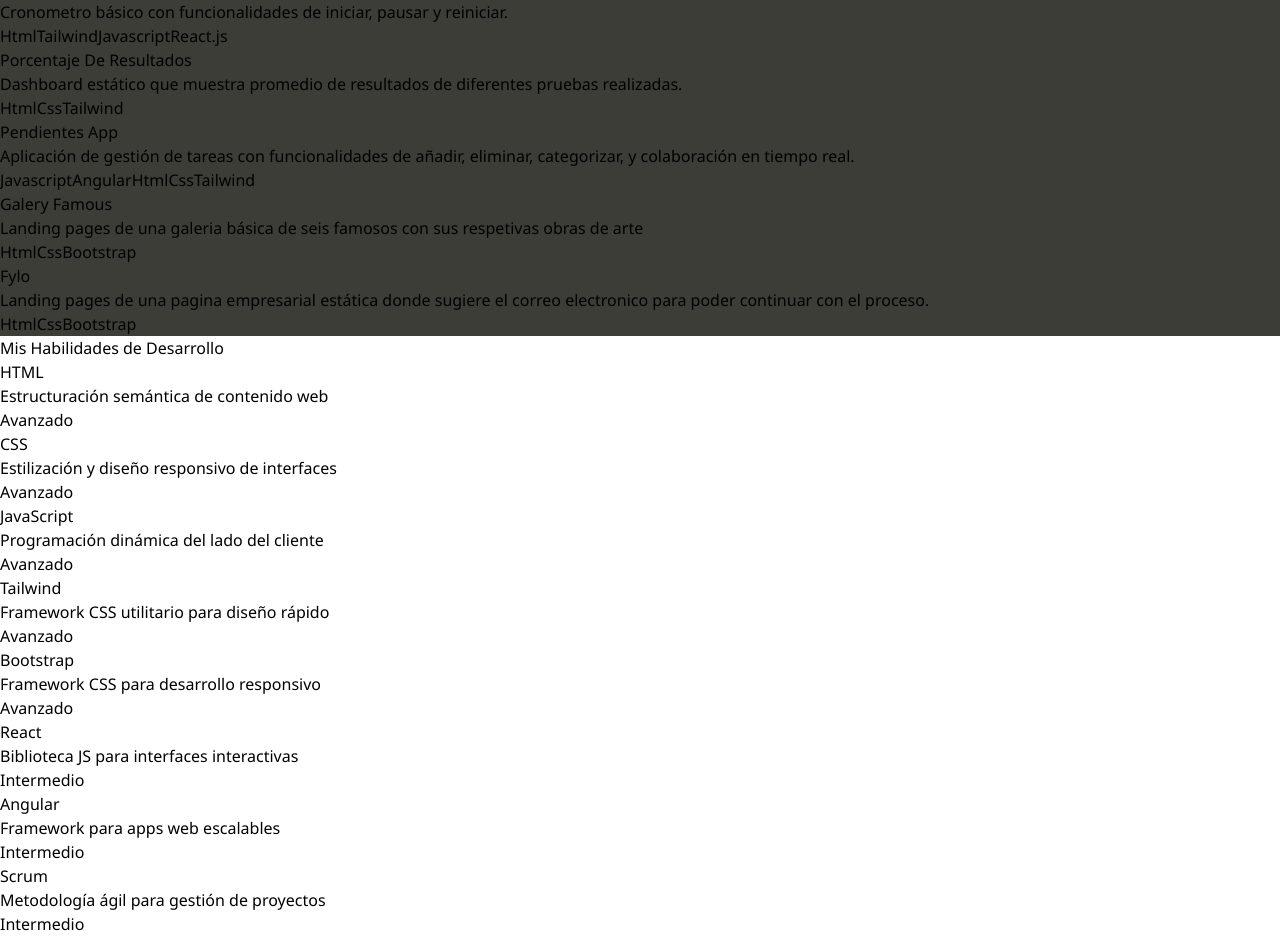
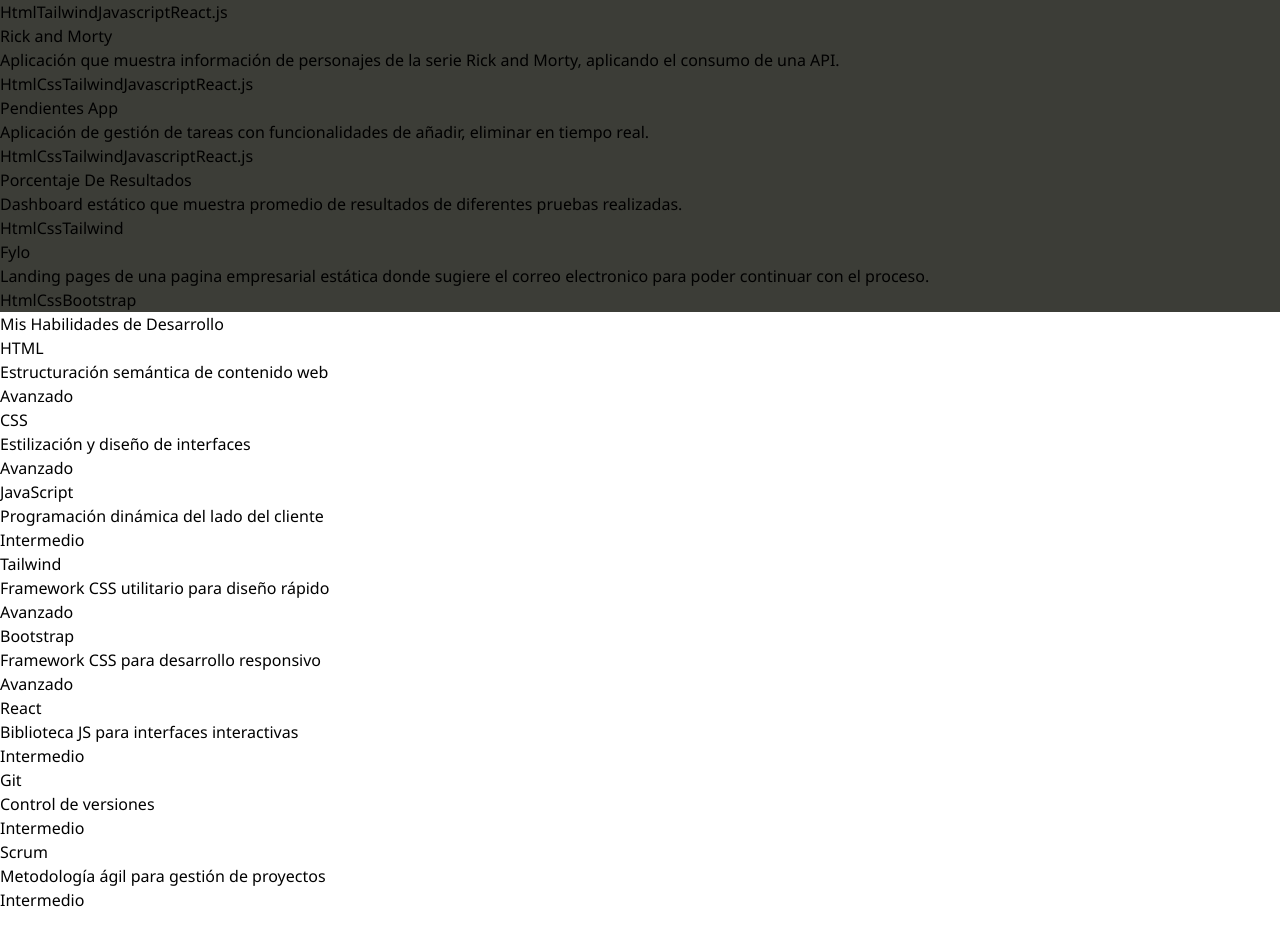
Before and after one commit to BrayanDuque/PortafolioReact, a React (Vite) app: page / in a window 1280 px wide. Shown: the part 1988-2924 px from the top of the page. After the commit the page ends 2900 px from the top, so only its background shows below. Built offline with nearby package versions, Linux system fonts and the light colour scheme.

Commit message:
se modifica la información en general del portafolio, tanto las skills, como proyectos

```diff
--- a/src/App.jsx
+++ b/src/App.jsx
@@ -1,10 +1,9 @@
-import { useState } from 'react'
+
 import './App.css'
 import NavBar from './Components/NavBar/NavBar'
 import Info from './Components/Info/Info'
 import Proyectos from './Components/Proyectos/Proyectos'
 import Skills from './Components/Skills/Skills'
-import Contacto from './Components/Contacto/Contacto'
 
 function App() {
   return (
--- a/src/Components/Info/Info.jsx
+++ b/src/Components/Info/Info.jsx
@@ -1,4 +1,3 @@
-import React from 'react'
 import { Github, Linkedin, DownloadIcon  } from 'lucide-react'
 export const Info = () => {
     const pdfUrl = "/HV-BrayanDuque.pdf"
@@ -10,7 +9,7 @@ export const Info = () => {
             <div className='px-4 md:px-16'>
                     <h2 className='text-5xl font-bold text-white pt-5 pb-1'>Brayan Duque</h2>
                     <p className='uppercase tracking-widest text-pink-500 pb-5'>Developer Frontend</p>
-                    <p className='text-sm sm:text-xl text-gray-300 '>Desarrollador Frontend con pasión por crear interfaces de usuario intuitivas y eficientes. Experiencia en HTML, CSS, JavaScript, Figma, React y Angular. Habilidades demostradas en la creación de sitios web responsive y en la colaboración efectiva en equipos ágiles. Comprometido con el aprendizaje continuo y la mejora de habilidades técnicas.</p>
+                    <p className='text-sm sm:text-xl text-gray-300 '>Desarrollador Frontend con pasión por crear interfaces de usuario intuitivas y eficientes. Experiencia en HTML, CSS, JavaScript, Figma y React. Habilidades demostradas en la creación de sitios web responsive y en la colaboración efectiva en equipos ágiles. Comprometido con el aprendizaje continuo y la mejora de habilidades técnicas.</p>
             </div>
        </section>
        <div className='flex justify-center pt-8 pb-3 gap-10 '>
--- a/src/Components/NavBar/NavBar.jsx
+++ b/src/Components/NavBar/NavBar.jsx
@@ -1,4 +1,4 @@
-import React from 'react'
+
 
 export const NavBar = () => {
   return (
--- a/src/Components/Proyectos/Proyectos.jsx
+++ b/src/Components/Proyectos/Proyectos.jsx
@@ -1,16 +1,7 @@
-import { section } from 'framer-motion/client';
-import React, { useState } from 'react'
 
 
 export const Proyectos = () => {
-    // const projects = [
-    //     { titulo : 'Nintendo Copy', description : 'Copia de la pagina de nintendo realizada con html y frameworks de css', url: ''},
-    //     { titulo : 'Inicio y Registro', description : 'Modelo base para un login y registro con html y frameworks de css', url: '' },
-    //     { titulo : 'Pendientes app', description : 'Sitio web para llevar un control de pendientes realizado con html, frameworks de css y Javascript', url: '' },
-    //     { titulo : 'proyectos', description : 'lorem ipsum', url: ''},
-    //     { titulo : 'proyectos', description : 'lorem ipsum', url: ''},
-    //     { titulo : 'proyectos', description : 'lorem ipsum', url: ''},
-    // ]
+
   const projects = [
     {
       title: "Nintendo Copy",
@@ -27,25 +18,26 @@ export const Proyectos = () => {
       github: "https://cronometro-react-gamma.vercel.app/",
     },
     {
+      title: "Rick and Morty",
+      description:
+        "Aplicación que muestra información de personajes de la serie Rick and Morty, aplicando el consumo de una API.",
+      technologies: ["Html", "Css", "Tailwind", "Javascript", "React.js"],
+      github: "https://rick-and-morty-one-orpin.vercel.app/",
+    },
+
+    {
+      title: "Pendientes App",
+      description:
+        "Aplicación de gestión de tareas con funcionalidades de añadir, eliminar en tiempo real.",
+      technologies: ["Html", "Css", "Tailwind", "Javascript", "React.js"],
+      github: "https://pendientes-react.vercel.app/",
+    },
+    {
       title: "Porcentaje De Resultados",
       description:
         "Dashboard estático que muestra promedio de resultados de diferentes pruebas realizadas.",
       technologies: ["Html", "Css", "Tailwind"],
       github: "https://brayanduque.github.io/mentor-1/",
-      },
-      {
-        title: "Pendientes App",
-        description:
-          "Aplicación de gestión de tareas con funcionalidades de añadir, eliminar, categorizar, y colaboración en tiempo real.",
-        technologies: ["Javascript", "Angular", "Html", "Css", "Tailwind"],
-        github: "https://pendientes-app-one.vercel.app/",
-      },
-      {
-        title: "Galery Famous",
-        description:
-          "Landing pages de una galeria básica de seis famosos con sus respetivas obras de arte",
-        technologies: ["Html", "Css", "Bootstrap"],
-        github: "https://brayanduque.github.io/galery-famous/",
     },
     {
       title: "Fylo",
@@ -57,10 +49,17 @@ export const Proyectos = () => {
   ];
   return (
     <div className=" px-4 py-16 bg-proyects">
-      <h2 className="text-3xl font-bold text-center text-white mb-12">Mis Proyectos</h2>
+      <h2 className="text-3xl font-bold text-center text-white mb-12">
+        Mis Proyectos
+      </h2>
       <div className="grid grid-cols-1 md:grid-cols-2 lg:grid-cols-3 gap-8 ">
         {projects.map((project, index) => (
-          <a key={index} href={project.github} target='_blank' className="bg-white rounded-lg shadow-md overflow-hidden transition-all hover:shadow-xl ">
+          <a
+            key={index}
+            href={project.github}
+            target="_blank"
+            className="bg-white rounded-lg shadow-md overflow-hidden transition-all hover:shadow-xl "
+          >
             <div className="p-6">
               <h3 className="text-xl font-semibold mb-2">{project.title}</h3>
               <p className="text-gray-600 mb-4">{project.description}</p>
@@ -79,10 +78,7 @@ export const Proyectos = () => {
         ))}
       </div>
     </div>
-
-  )
-}
-
-
+  );
+};
 
 export default Proyectos;
--- a/src/Components/Skills/Skills.jsx
+++ b/src/Components/Skills/Skills.jsx
@@ -1,16 +1,47 @@
-import React from 'react'
 
 export const Skills = () => {
     const skills = [
-        { name: "HTML", description: "Estructuración semántica de contenido web", level: "Avanzado" },
-        { name: "CSS", description: "Estilización y diseño responsivo de interfaces", level: "Avanzado" },
-        { name: "JavaScript", description: "Programación dinámica del lado del cliente", level: "Avanzado" },
-        { name: "Tailwind", description: "Framework CSS utilitario para diseño rápido", level: "Avanzado" },
-        { name: "Bootstrap", description: "Framework CSS para desarrollo responsivo", level: "Avanzado" },
-        { name: "React", description: "Biblioteca JS para interfaces interactivas", level: "Intermedio" },
-        { name: "Angular", description: "Framework para apps web escalables", level: "Intermedio" },
-        { name: "Scrum", description: "Metodología ágil para gestión de proyectos", level: "Intermedio" }
-      ]
+      {
+        name: "HTML",
+        description: "Estructuración semántica de contenido web",
+        level: "Avanzado",
+      },
+      {
+        name: "CSS",
+        description: "Estilización y diseño de interfaces",
+        level: "Avanzado",
+      },
+      {
+        name: "JavaScript",
+        description: "Programación dinámica del lado del cliente",
+        level: "Intermedio",
+      },
+      {
+        name: "Tailwind",
+        description: "Framework CSS utilitario para diseño rápido",
+        level: "Avanzado",
+      },
+      {
+        name: "Bootstrap",
+        description: "Framework CSS para desarrollo responsivo",
+        level: "Avanzado",
+      },
+      {
+        name: "React",
+        description: "Biblioteca JS para interfaces interactivas",
+        level: "Intermedio",
+      },
+      {
+        name: "Git",
+        description: "Control de versiones ",
+        level: "Intermedio",
+      },
+      {
+        name: "Scrum",
+        description: "Metodología ágil para gestión de proyectos",
+        level: "Intermedio",
+      },
+    ];
   return (
     <div className="container mx-auto px-4 py-8">
       <h2 className="text-3xl font-bold text-center mb-8">Mis Habilidades de Desarrollo</h2>
```
Lines whose indentation alone changed are shown as unchanged.
